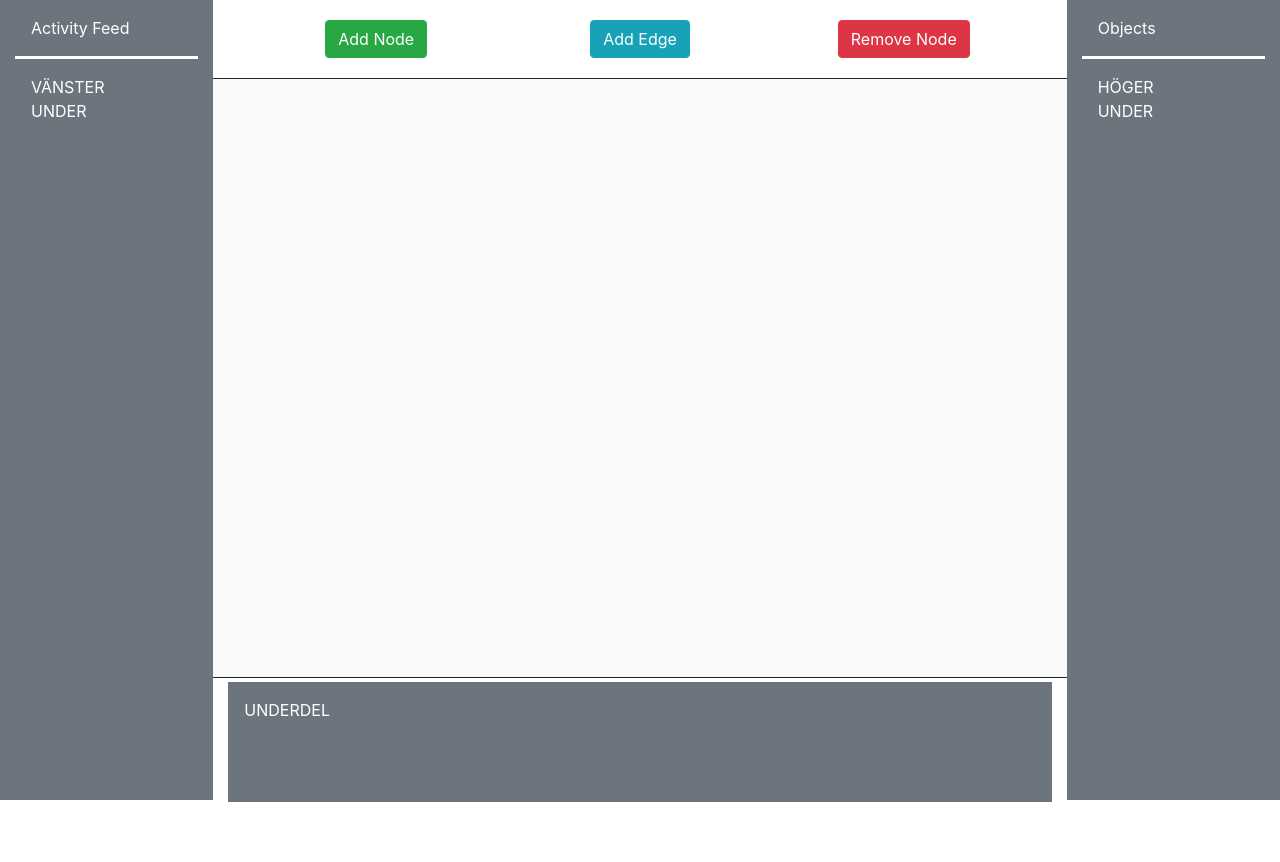
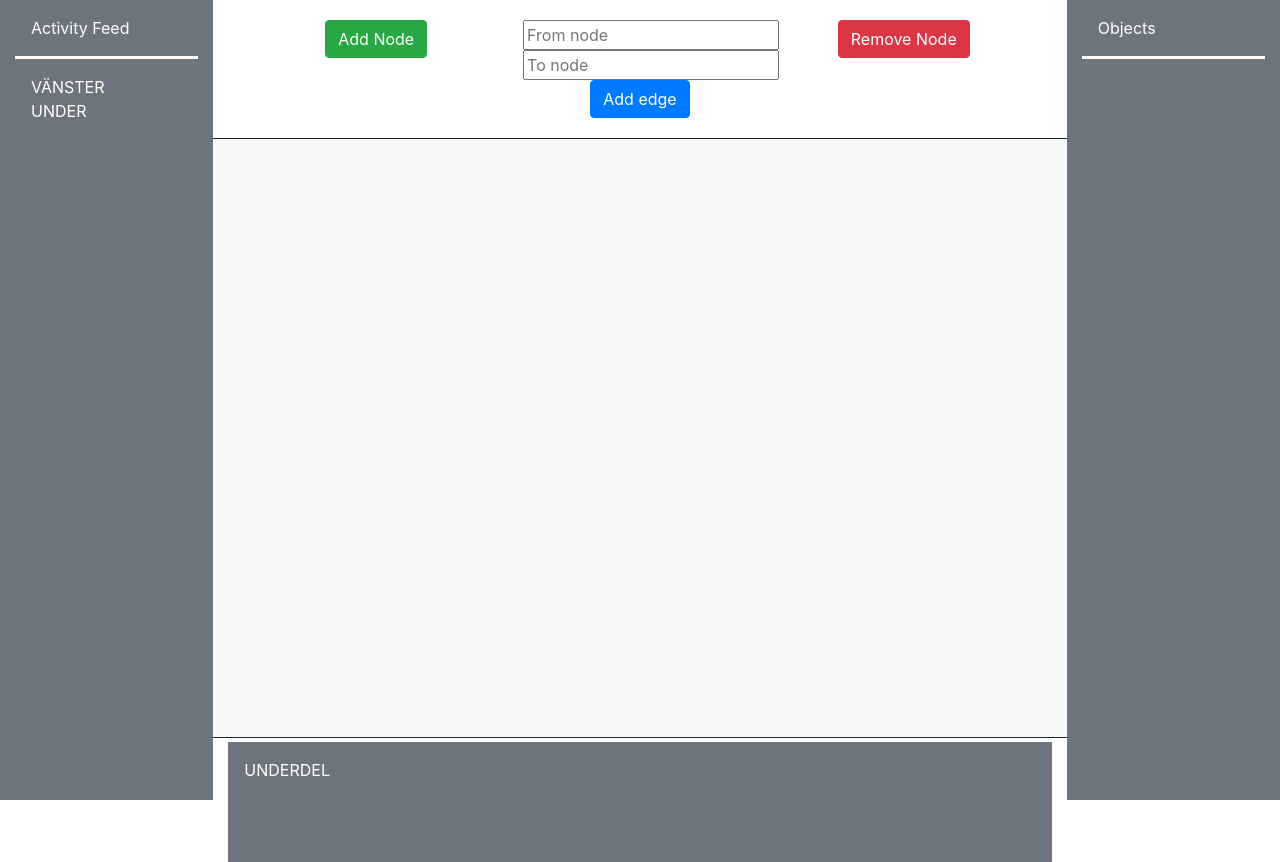
Before and after one commit to Alvarsson/WideFind, a Flask app: template app/templates/test_template.html in a window 1280 px wide. Before the commit the page ends 802 px from the top, so only its background shows below. Run offline with Flask 2, Linux system fonts and the light colour scheme; the template is opened without the code that fills it, so the values that code supplies are empty; parts of the project's set-up code (start-up, migrations or seed data) failed here and were passed over; some libraries are stand-ins or nearby versions.

Commit message:
nyaste master

```diff
--- a/app/static/css/style.css
+++ b/app/static/css/style.css
@@ -1,7 +1,3 @@
-#container {
-    height: 100%;
-    margin: auto;
-}
 
 #wrapper {
     display: flex;
--- a/app/templates/test_template.html
+++ b/app/templates/test_template.html
@@ -24,17 +24,19 @@
             </div>
 
             <div class="col-md">
-
+                <script src="testfil.html" type="text/html"></script>
                 <div class="row row-cols-3 p-3 mt-1 ml-0 mr-0">
                     <div class="col">
                         <center>
-                        <button type="button" class="btn btn-success">Add Node</button>
+                        <button type="button" class="btn btn-success" onclick="AddNode()">Add Node</button>
                         </center>
                     </div>
 
                     <div class="col">
                         <center>
-                        <button type="button" class="btn btn-info">Add Edge</button>
+                            <input type="text" maxlength="2" name="value" id="value" placeholder="From node" required />
+                            <input type="text" maxlength="2" name="value" id="value2" placeholder="To node" required/>
+                            <button type="button" value="submit" class="btn btn-primary" onclick="AddEdge()">Add edge</button>
                         </center>
                     </div>
                     <div class="col">
@@ -45,7 +47,7 @@
                 </div>
 
                 <div class="row p-3 h-75 mt-1  bg-light" style="border-top: solid;border-bottom: solid;border-width: 1px">
-                    <main>
+                    <main class="w-100">
                             {% block main %}{% endblock %}
                     </main>
                 </div>
@@ -61,7 +63,9 @@
                     Objects
                 </div>
                 <div class="col-md-2 p-3 text-white">
-                    HÖGER UNDER
+                    <ul class="">
+
+                    </ul>
                 </div>
             </div>
 
```
Also changed, not shown: app/main/functions.py (+22 -0 lines), app/main/routes.py (+4 -6 lines), app/templates/testfil.html (+16 -13 lines).
